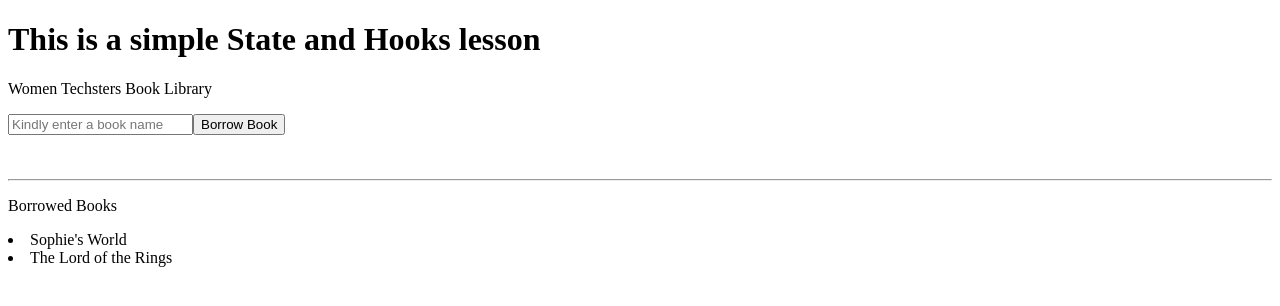
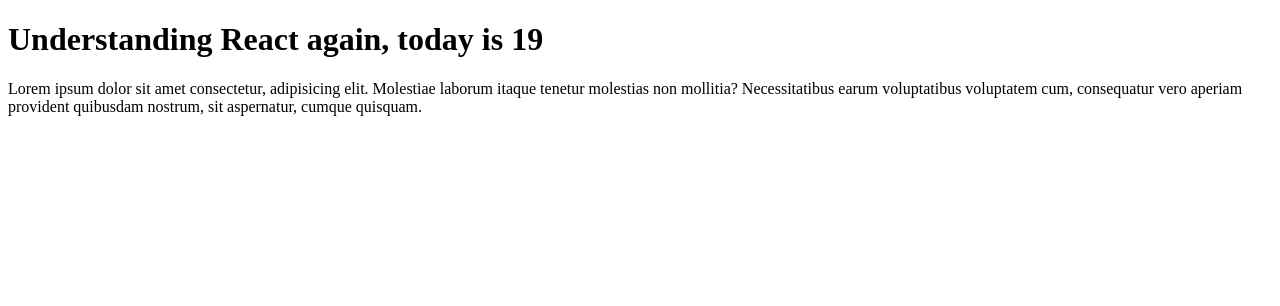
Before and after one commit to CodeLeom/WTF, a React (Vite) app: page / in a window 1280 px wide. Shown: the top 306 px of the page. Built offline with nearby package versions, Linux system fonts and the light colour scheme.

Commit message:
feat: proptypes and default props explained

```diff
--- a/src/App.jsx
+++ b/src/App.jsx
@@ -1,4 +1,5 @@
-import Library from "./components/Library"
+import Header from "./components/Header"
+
 
 
 function App() {
@@ -6,10 +7,22 @@
 
   return (
     <>
-    <h1>This is a simple State and Hooks lesson</h1>
-      <Library />
+    <Header name={"Understanding React again"} date={new Date().getDate()} />
+
+    <p>Lorem ipsum dolor sit amet consectetur, adipisicing elit. Molestiae laborum itaque tenetur molestias non mollitia? Necessitatibus earum voluptatibus voluptatem cum, consequatur vero aperiam provident quibusdam nostrum, sit aspernatur, cumque quisquam.</p>
     </>
   )
 }
 
+// To Learn
+{/*
+        STATE
+        MANAGING GLOBAL STATE
+        EVENTS (PROPS DRILLING)
+        FORMS, FORM VALIDATION
+        ROUTES, Links
+        Context API, useContext Hook
+        Deployment
+*/}
+
 export default App
--- /dev/null
+++ b/src/components/Header.jsx
@@ -0,0 +1,26 @@
+import PropTypes from 'prop-types'
+
+
+function Header({name, date}) {
+  return (
+    <>
+        <header>
+            <h1>{name}, today is {date}</h1>
+        </header>
+    </>
+  )
+}
+
+Header.defaultProps = {
+    name: "Ajoke Pre-Order",
+    date: 31
+}
+
+
+Header.propTypes = {
+    name: PropTypes.string,
+    date: PropTypes.number
+}
+// setting default props, proptypes
+
+export default Header
```
